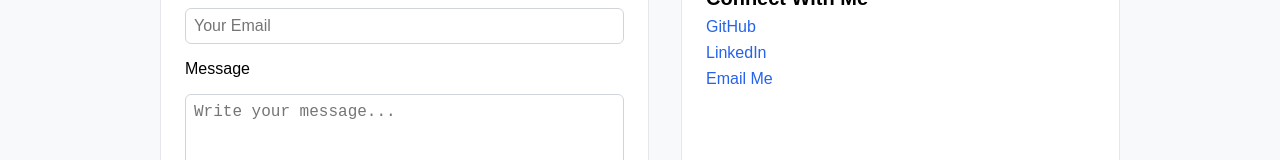
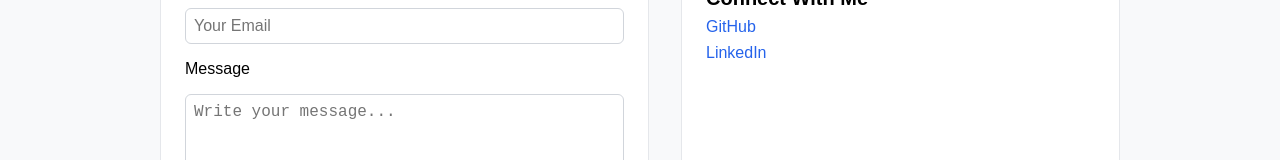
Before and after one commit to DilipKumarKandula/kanduladilipkumar, a Next.js app: page /contact in a window 1280 px wide. Shown: the part 345-505 px from the top of the page. Built offline with nearby package versions, Linux system fonts and the light colour scheme.

Commit message:
updating contact

```diff
--- a/src/pages/contact.js
+++ b/src/pages/contact.js
@@ -137,7 +137,7 @@ export default function Contact() {
                 <a href="https://www.linkedin.com/in/dilipkumarkandula" target="_blank" rel="noopener noreferrer" style={styles.link}>LinkedIn</a>
               </li>
               <li style={styles.linkItem}>
-                <a href="mailto:kanduladilipkumar@example.com" style={styles.link}>Email Me</a>
+                {/* <a href="mailto:kanduladilipkumar@example.com" style={styles.link}>Email Me</a> */}
               </li>
             </ul>
           </div>
```
